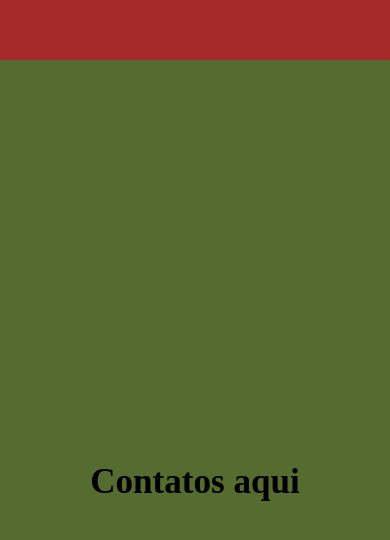
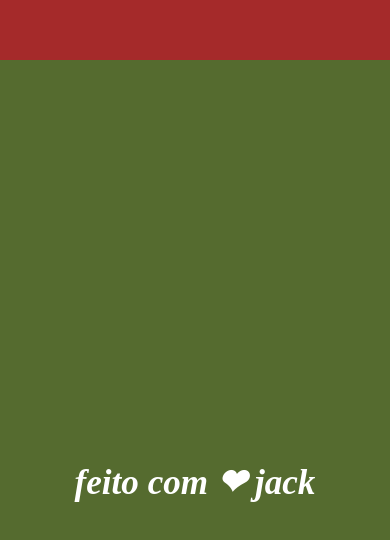
Before and after one commit to JackDev085/ecommerce-shoes, a website: page index.html in a window 390 px wide. Shown: the part 2472-3012 px from the top of the page. Drawn offline with Linux system fonts and the light colour scheme.

Commit message:
30/12/2023

```diff
--- a/assets/styles.css
+++ b/assets/styles.css
@@ -327,11 +327,14 @@ background-color: rgba(0,0,0,0.2);
   }
   .contatos {
     display: flex;
-    align-items: center;
-    justify-content: center;
     width: 100vw;
     height: 100vh;
     background-color: darkolivegreen;
     font-size: 30px;
   }
- }
+  #contatos h3{
+    display: flex;
+    color: white;
+    justify-content: end;
+  }
+}
--- a/index.html
+++ b/index.html
@@ -186,7 +186,7 @@
     <div class="contatos" id="contatos">
 
       <h3>
-        Contatos aqui
+        <footer><address>feito com &#10084; jack</address></footer>
       </h3>
     </div>
 
```
